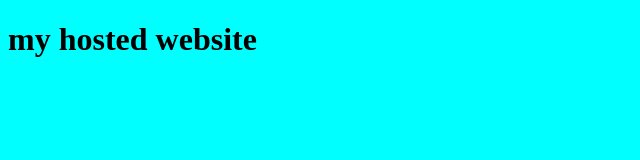
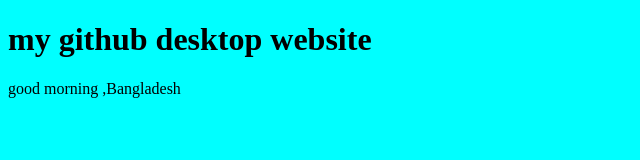
Before and after one commit to MDTOMSDUDDIN/my-second-website, a plain HTML site: page index.html in a window 1280 px wide. Shown: the whole page, without its empty margins (0-640 px from the left). Drawn offline with Linux system fonts and the light colour scheme.

Commit message:
second change

```diff
--- a/index.html
+++ b/index.html
@@ -7,6 +7,7 @@
     <link rel="stylesheet" href="style.css">
 </head>
 <body>
-    <h1>my hosted website </h1>
+    <h1>my github desktop website </h1>
+    <p>good morning ,Bangladesh</p>
 </body>
 </html>
```
